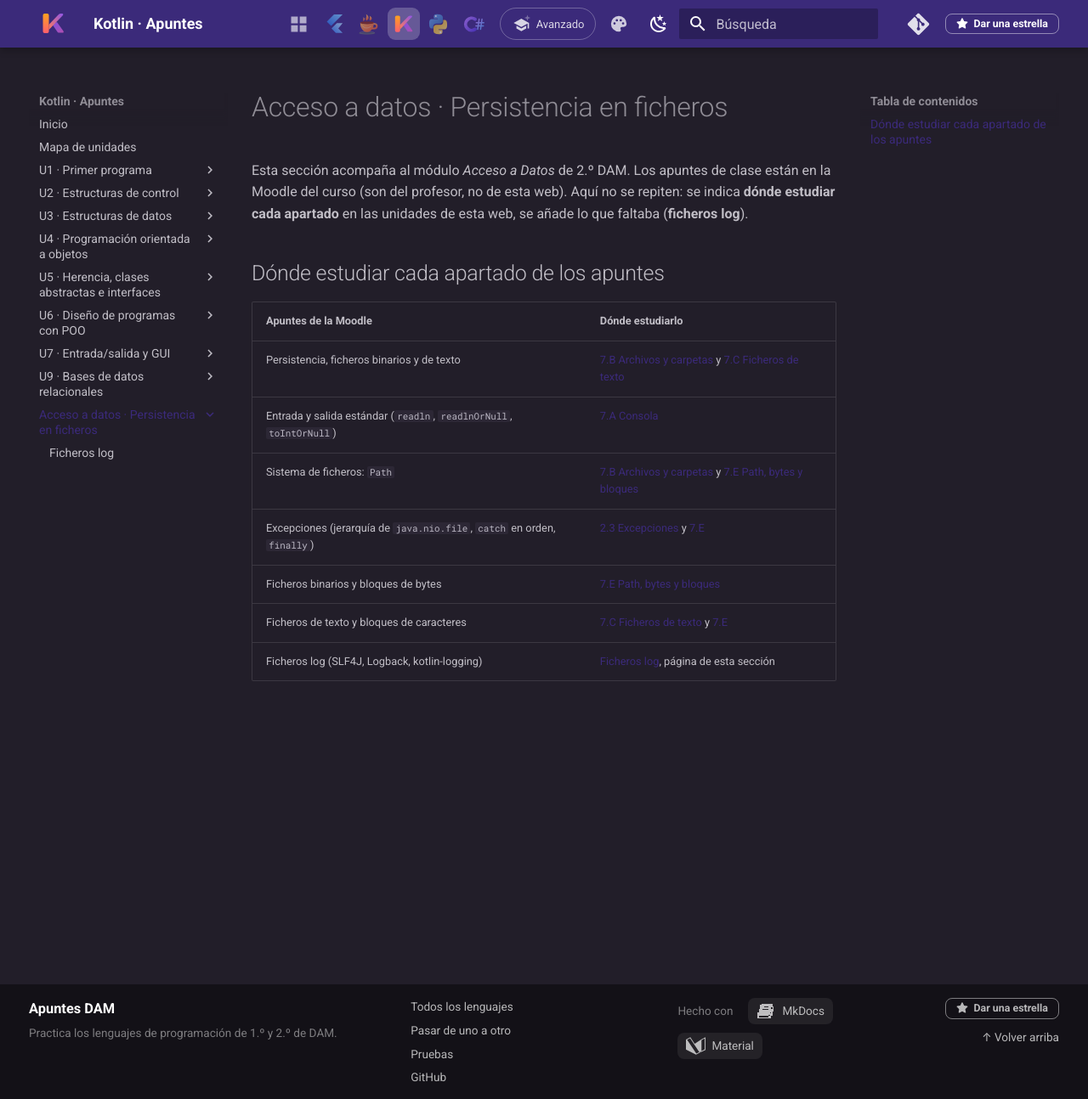
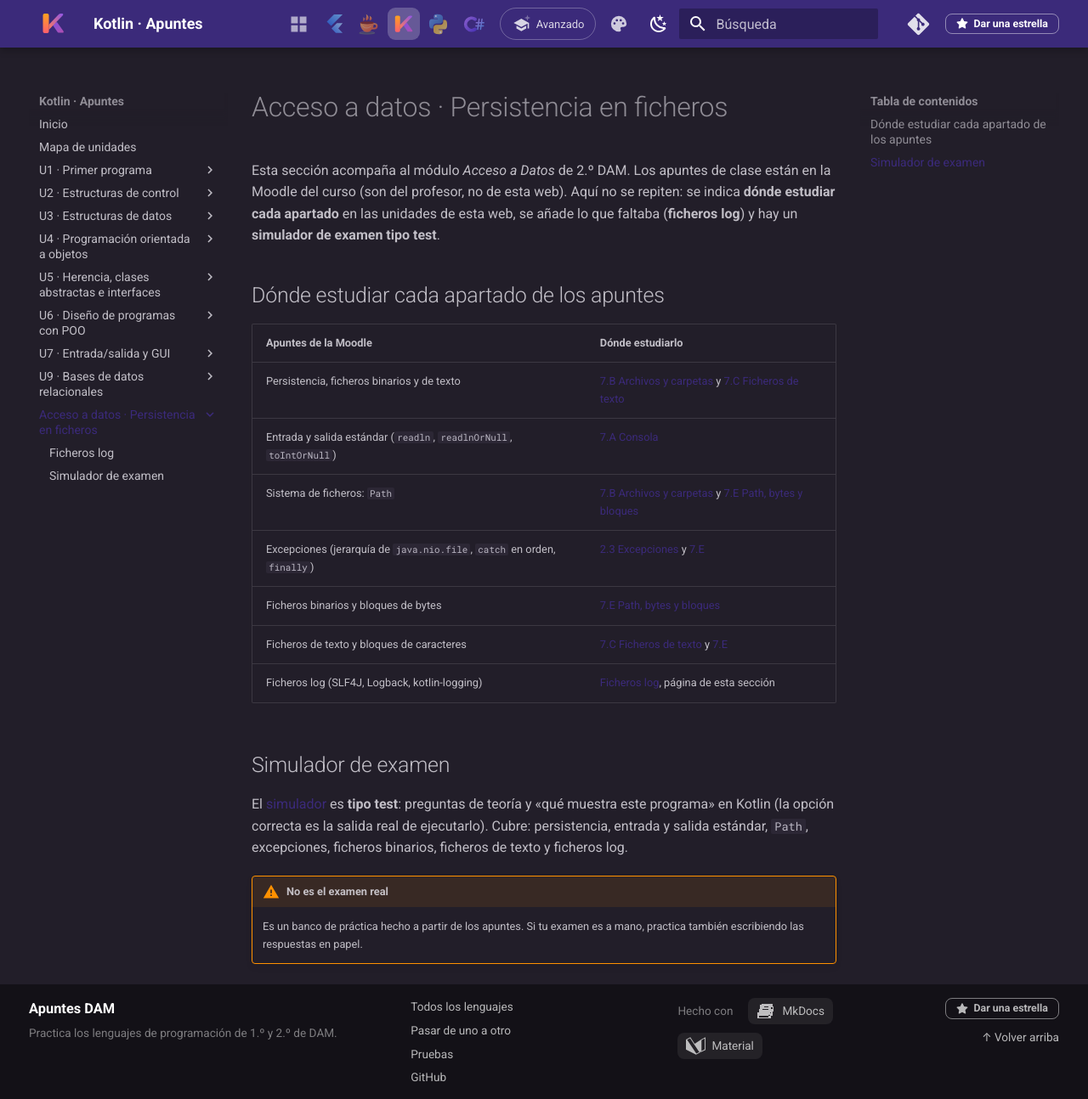
Before and after one commit to apuntes-dam/kotlin-apuntes, an MkDocs documentation site: the page built from docs/ada/index.md, in a window 1280 px wide and 1294 px high. Shown: the whole window at 85% size. Built offline with MkDocs 1.6.1 and Material for MkDocs 9.7.7, drawn with Linux system fonts in a browser that asks for light colours; comment, search, counter and statistics services are not loaded.

Commit message:
Volver a mostrar los exámenes de práctica: en el menú, en el buscador y con enlaces desde las unidades
Co-Authored-By: Claude Sonnet 5.5 <noreply@anthropic.com>

```diff
--- a/docs/ada/index.md
+++ b/docs/ada/index.md
@@ -1,6 +1,6 @@
 # Acceso a datos · Persistencia en ficheros
 
-Esta sección acompaña al módulo *Acceso a Datos* de 2.º DAM. Los apuntes de clase están en la Moodle del curso (son del profesor, no de esta web). Aquí no se repiten: se indica **dónde estudiar cada apartado** en las unidades de esta web, se añade lo que faltaba (**ficheros log**).
+Esta sección acompaña al módulo *Acceso a Datos* de 2.º DAM. Los apuntes de clase están en la Moodle del curso (son del profesor, no de esta web). Aquí no se repiten: se indica **dónde estudiar cada apartado** en las unidades de esta web, se añade lo que faltaba (**ficheros log**) y hay un **simulador de examen tipo test**.
 
 ## Dónde estudiar cada apartado de los apuntes
 
@@ -13,3 +13,10 @@ Esta sección acompaña al módulo *Acceso a Datos* de 2.º DAM. Los apuntes de
 | Ficheros binarios y bloques de bytes | [7.E Path, bytes y bloques](../u07/t-path.md) |
 | Ficheros de texto y bloques de caracteres | [7.C Ficheros de texto](../u07/t-texto.md) y [7.E](../u07/t-path.md) |
 | Ficheros log (SLF4J, Logback, kotlin-logging) | [Ficheros log](logs.md), página de esta sección |
+
+## Simulador de examen
+
+El [simulador](simulador.md) es **tipo test**: preguntas de teoría y «qué muestra este programa» en Kotlin (la opción correcta es la salida real de ejecutarlo). Cubre: persistencia, entrada y salida estándar, `Path`, excepciones, ficheros binarios, ficheros de texto y ficheros log.
+
+!!! warning "No es el examen real"
+    Es un banco de práctica hecho a partir de los apuntes. Si tu examen es a mano, practica también escribiendo las respuestas en papel.
--- a/mkdocs.yml
+++ b/mkdocs.yml
@@ -167,3 +167,4 @@ nav:
   - "Acceso a datos · Persistencia en ficheros":
       - ada/index.md
       - "Ficheros log": ada/logs.md
+      - "Simulador de examen": ada/simulador.md
--- a/overrides/main.html
+++ b/overrides/main.html
@@ -1,6 +1,5 @@
 {% extends "base.html" %}
 {% block extrahead %}
   {{ super() }}
-{% if page and page.meta and page.meta.noindex %}  <meta name="robots" content="noindex, nofollow">
-{% endif %}  <script src="{{ 'assets/lenguajes.js?v=4de3ec39' | url }}"></script>
+  <script src="{{ 'assets/lenguajes.js?v=4de3ec39' | url }}"></script>
 {% endblock %}
```
Also changed, not shown: docs/ada/simulador.md (+0 -6 lines).
